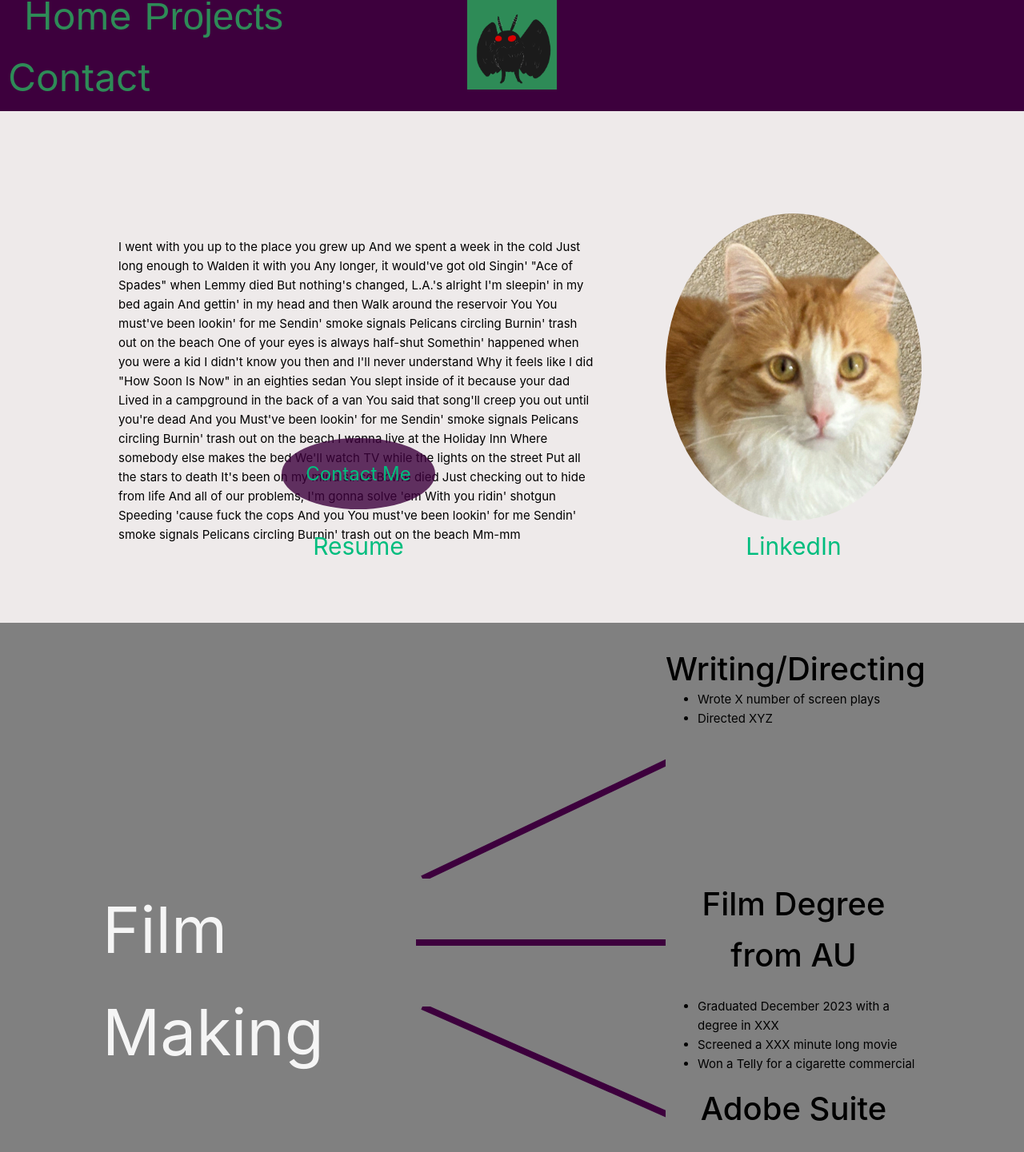
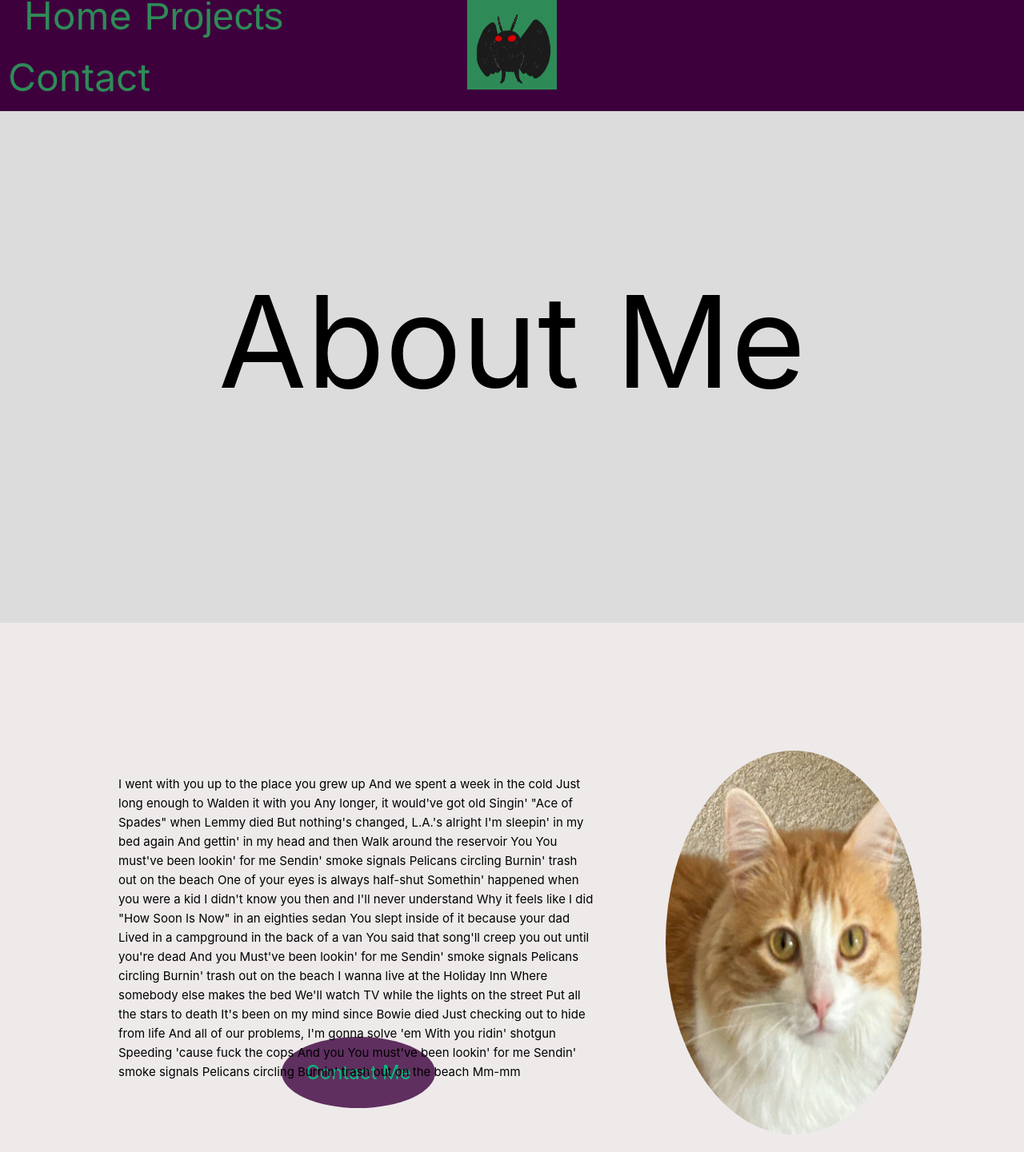
Before and after one commit to lauraantunez024/G-Portfolio, a Vue app: page / in a window 1280 px wide. Shown: the part 21-1462 px from the top of the page at 80% size. Built offline with nearby package versions, Linux system fonts and the light colour scheme.

Commit message:
added animations to home page

```diff
--- a/package.json
+++ b/package.json
@@ -12,6 +12,7 @@
   "dependencies": {
     "anime.css": "^1.0.1",
     "animejs": "^3.2.1",
+    "aos": "^2.3.4",
     "axios": "^1.4.0",
     "body-parser": "^1.20.2",
     "dotenv": "^16.3.1",
--- a/src/components/AboutMe.vue
+++ b/src/components/AboutMe.vue
@@ -1,11 +1,11 @@
 <template>
     <div class="container">
         <div class="content">
-            <span class="headshot-image">
+            <span class="headshot-image" data-aos="fade-left" data-aos-duration="2000" data-aos-delay="500">
                 <img src="../assets/alfred.jpg" alt="Alfred">
             </span>
 
-            <div class="aboutme-content">
+            <div class="aboutme-content" data-aos="fade-right" data-aos-duration="2000" data-aos-delay="1000">
                 <p>
                     I went with you up to the place you grew up
                     And we spent a week in the cold
@@ -53,51 +53,8 @@ Mm-mm
                     and bonus: has the most precious smile. Oh yeah and she's good at like a million things, so :). Plus
                     she's
                     a great cat mom and girlfriend. -->
-                    <!-- It's gonna be me
-                    Ooh, yeah
-                    You might been hurt, babe
-                    That ain't no lie
-                    You've seen them all come and go, oh
-                    I remember you told me
-                    That it made you believe in
-                    No man, no cry
-                    Maybe that's why
-                    Every little thing I do
-                    Never seems enough for you
-                    You don't want to lose it again
-                    But I'm not like them
-                    Baby, when you finally
-                    Get to love somebody
-                    Guess what
-                    It's gonna be me
-                    You've got no choice, babe
-                    But to move on, and you know
-                    There ain't no time to waste
-                    You're just too blind to see
-                    But in the end, ya know it's gonna be me
-                    You can't deny
-                    So just tell me why Every little thing I do
-                    Never seems enough for you
-                    You don't want to lose it again
-                    But I'm not like them
-                    Baby, when you finally
-                    Get to love somebody (somebody)
-                    Guess what (guess what)
-                    It's gonna be me
-                    It's gonna be me
-                    Ooh, yeah yeah
-                    There comes a day
-                    When I'll be the one, you'll see
-                    It's gonna gonna gonna gonna
-                    It's gonna be me
-                    All that I do is not enough for you
-                    I don't want to lose it
-                    But I'm not like that
-                    When finally (finally)
-                    You get to love
-                    Guess what? (guess what?)
-                    It's gonna be me
-                   -->
+
+
 
                 </p>
             </div>
@@ -109,9 +66,9 @@ Mm-mm
             </div>
 
             <h1 id="linkedin">
-                <a  href="https://www.linkedin.com/in/grace-rolfe-40320223b/" target="_blank"> LinkedIn</a>
+                <a href="https://www.linkedin.com/in/grace-rolfe-40320223b/" target="_blank"> LinkedIn</a>
             </h1>
-                <h1  id="resume">
+            <h1 id="resume">
                 <a href="https://www.linkedin.com/in/grace-rolfe-40320223b/" target="_blank"> Resume</a>
             </h1>
 
@@ -131,9 +88,9 @@ export default {
 
 <style scoped>
 .container {
-    display: grid;
+    /* display: grid; */
     height: 100vh;
-    grid-template-rows: repeat(5, 20%);
+    /* grid-template-rows: repeat(5, 20%); */
 }
 
 .headshot-image {
@@ -146,7 +103,7 @@ export default {
 
 .content {
     width: 100vw;
-    height: 80vh;
+    height: 100vh;
     display: grid;
     grid-row-start: 2;
     grid-template-columns: 10% 50% 5% 25% 10%;
@@ -179,8 +136,9 @@ export default {
     border-radius: 50%;
     border: 3px black purple;
     padding: 30px;
-    background-color:rgba(61, 0, 61, 0.8);
+    background-color: rgba(61, 0, 61, 0.8);
 }
+
 
 
 
--- a/src/components/ServicesList.vue
+++ b/src/components/ServicesList.vue
@@ -5,51 +5,56 @@
 
             <!-- Can make a v-if ton change the font size of social media marketing to an h2 tag -->
 
-            <h1 class="animate__animated animate__bounce"> {{ title }} </h1>
+            <h1 data-aos="fade-right" data-aos-easing="ease-in-sine" data-aos-offset="300" data-aos-duration="3000"> {{
+                title }} </h1>
             <!-- <button @click="showLine"> test button </button> -->
 
         </div>
         <div id="top">
-            <svg width='100%' height='100%' viewBox='0 0 100 100' xmlns="http://www.w3.org/2000/svg" xmnls:xlink="http://www.w3.org/1999/xlink">
-               <line class="line" x1="-40" y1="100" x2="170" y2="0" style=" stroke: rgb(61, 0, 61); stroke-width: 5px; fill: none;">
-
-               </line>
-
+            <svg width='100%' height='100%' viewBox='0 0 100 100' xmlns="http://www.w3.org/2000/svg"
+                xmnls:xlink="http://www.w3.org/1999/xlink">
+                <line class="line" x1="-40" y1="100" x2="170" y2="0"
+                    style=" stroke: rgb(61, 0, 61); stroke-width: 5px; fill: none;">
+                </line>
             </svg>
         </div>
         <div id="middle">
-            <svg width='100%' height='100%' viewBox='0 0 100 100' xmlns="http://www.w3.org/2000/svg" xmnls:xlink="http://www.w3.org/1999/xlink">
-               <line class="line" x1="-45" y1="50" x2="200" y2="50" style=" stroke: rgb(61, 0, 61); stroke-width: 5px; fill: none;">
+            <svg width='100%' height='100%' viewBox='0 0 100 100' xmlns="http://www.w3.org/2000/svg"
+                xmnls:xlink="http://www.w3.org/1999/xlink">
+                <line class="line" x1="-45" y1="50" x2="200" y2="50"
+                    style=" stroke: rgb(61, 0, 61); stroke-width: 5px; fill: none;">
 
-               </line>
+                </line>
 
             </svg>
         </div>
         <div id="bottom">
-            <svg width='100%' height='100%' viewBox='0 0 100 100' xmlns="http://www.w3.org/2000/svg" xmnls:xlink="http://www.w3.org/1999/xlink">
-               <line class="line" x1="-40" y1="0" x2="300" y2="150" style=" stroke: rgb(61, 0, 61); stroke-width: 5px; fill: none;">
-               </line>
+            <svg width='100%' height='100%' viewBox='0 0 100 100' xmlns="http://www.w3.org/2000/svg"
+                xmnls:xlink="http://www.w3.org/1999/xlink">
+                <line class="line" x1="-40" y1="0" x2="300" y2="150"
+                    style=" stroke: rgb(61, 0, 61); stroke-width: 5px; fill: none;">
+                </line>
             </svg>
         </div>
 
         <div class="first-bullet">
-            <h2 id="first-title"> {{ firstBullet }}</h2>
+            <h2 id="first-title" data-aos="fade-left" data-aos-duration="2000" data-aos-offset="500" data-aos-delay="500" data-aos-easing="cubic belzier"> {{ firstBullet }}</h2>
             <ul class="first-detail">
-                <li v-for="(detail, index) in firstDetails" :key="index"> {{ detail }}</li>
+                <li v-for="(detail, index) in firstDetails" :key="index" data-aos="fade-down" data-aos-easing="cubic belzier" data-aos-duration="2000" data-aos-delay="1500"> {{ detail }}</li>
             </ul>
 
         </div>
         <div class="second-bullet">
-            <h2 id="second-title"> {{ secondBullet }}</h2>
+            <h2 id="second-title" data-aos="fade-left" data-aos-duration="2000" data-aos-offset="500" data-aos-delay="500" data-aos-easing="cubic belzier"> {{ secondBullet }}</h2>
             <ul class="second-detail">
-                <li v-for="(detail, index) in secondDetails" :key="index"> {{ detail }}</li>
+                <li v-for="(detail, index) in secondDetails" :key="index" data-aos="fade-down" data-aos-easing="cubic belzier" data-aos-duration="2000" data-aos-delay="1500"> {{ detail }} </li>
             </ul>
         </div>
         <div class="third-bullet">
-            <h2 id="third-title"> {{ thirdBullet }}</h2>
+            <h2 id="third-title" data-aos="fade-left" data-aos-duration="2000" data-aos-delay="500" data-aos-easing="cubic belzier"> {{ thirdBullet }}</h2>
         </div>
         <ul class="third-detail">
-            <li v-for="(detail, index) in thirdDetails" :key="index"> {{ detail }}</li>
+            <li v-for="(detail, index) in thirdDetails" :key="index" data-aos="fade-down" data-aos-easing="cubic belzier" data-aos-duration="2000" data-aos-delay="1500"> {{ detail }}</li>
         </ul>
 
 
@@ -93,14 +98,7 @@ export default {
         }
 
     },
-    methods: {
-        createTimeline() {
-            const timeline = this.$anime.timeline({
-                duration: 2000,
-                easing: '   '
-            })
-        }
-    }
+
 
 }
 
@@ -120,7 +118,8 @@ export default {
 
 
 .title {
-    grid-column-start: 2;
+
+    grid-column-start: 1;
     grid-column-end: 3;
     grid-row-start: 3;
     grid-row-end: 4;
@@ -134,9 +133,9 @@ h1 {
 }
 
 .line {
-    animation: top-line 10s linear forwards;
+    animation: top-line 5s linear forwards;
     stroke-dasharray: 500;
-  stroke-dashoffset: 500;
+    stroke-dashoffset: 500;
 
 
 }
@@ -148,7 +147,7 @@ h2 {
 
 }
 
-#top{
+#top {
     grid-column-start: 3;
     grid-column-end: 4;
     grid-row-start: 2;
@@ -179,14 +178,17 @@ h2 {
     display: grid;
     grid-template-rows: 10% 20% 10% 60%;
 }
+
 #first-title {
     grid-row-start: 2;
     margin-top: 10px;
 }
+
 .first-detail {
     grid-row-start: 4;
     margin-top: 20px;
 }
+
 .second-bullet {
     grid-column-start: 4;
     grid-column-end: 5;
@@ -199,6 +201,7 @@ h2 {
 .second-detail {
     margin-top: 20px;
 }
+
 .third-bullet {
     grid-column-start: 4;
     grid-column-end: 5;
@@ -231,8 +234,4 @@ h2 {
     }
 
 
-}
-
-
-
-</style>
+}</style>
--- /dev/null
+++ b/src/components/TransitionSlide.vue
@@ -0,0 +1,41 @@
+<template>
+    <div class="container">
+        <div class="content" data-aos="flip-left" data-aos-easing="ease-out-cubic" data-aos-duration="3000">
+
+            <h1> {{ title }}</h1>
+
+        </div>
+
+    </div>
+</template>
+
+<script>
+    export default {
+        name: 'TransitionSlide',
+        props: ['title']
+    }
+</script>
+
+<style scoped>
+.container {
+    display: grid;
+    height: 100vh;
+    grid-template-rows: repeat(5, 20%);
+    background-color: gainsboro;
+}
+
+h1 {
+    text-align: center;
+    margin: auto;
+    font-size: 10rem;
+}
+.content {
+    width: 100vw;
+    display: grid;
+    grid-row-start: 3;
+
+}
+
+
+
+</style>
--- a/src/main.js
+++ b/src/main.js
@@ -3,7 +3,9 @@ import './assets/main.css'
 import { createApp } from 'vue'
 import { createPinia } from 'pinia'
 
-import AnimeJSPlugin from './plugins/vue-anime'
+import AOS from 'aos'
+import 'aos/dist/aos.css'
+AOS.init();
 
 import App from './App.vue'
 import router from './router'
@@ -12,6 +14,6 @@ const app = createApp(App)
 
 app.use(createPinia())
 app.use(router)
-.use(AnimeJSPlugin)
+.use(AOS)
 
 app.mount('#app')
--- a/src/views/HomeView.vue
+++ b/src/views/HomeView.vue
@@ -1,13 +1,13 @@
 <template>
   <div>
+    <TransitionSlide title="About Me"/>
     <AboutMe />
-    <!-- <ServicesList :title="Services[0].title" :firstBullet="Services[0].descriptionTiles[0].text" :secondBullet="Services[0].descriptionTiles[1].text" :thirdBullet="Services[0].descriptionTiles[2].text" :details="Services[0].descriptionTiles.details"/>
-      <ServicesList :title="Services[0].title" :firstBullet="Services[0].descriptionTiles[0].text" :secondBullet="Services[0].descriptionTiles[1].text" :thirdBullet="Services[0].descriptionTiles[2].text" :details="Services[0].descriptionTiles.details"/>
-
-      <ServicesList :title="Services[1].title" :firstBullet="Services[1].descriptionTiles[0].text" :secondBullet="Services[1].descriptionTiles[1].text" :thirdBullet="Services[1].descriptionTiles[2].text"/>
-      <ServicesList :title="Services[2].title" :firstBullet="Services[2].descriptionTiles[0].text" :secondBullet="Services[2].descriptionTiles[1].text" :thirdBullet="Services[2].descriptionTiles[2].text"/> -->
-          <ServicesList
-          v-for="service in services" :key="service.id" :title="service.title" :firstBullet="service.descriptionTiles[0].text" :secondBullet="service.descriptionTiles[1].text" :thirdBullet="service.descriptionTiles[2].text" :firstDetails="service.descriptionTiles[0].details" :secondDetails="service.descriptionTiles[1].details" :thirdDetails="service.descriptionTiles[2].details"/>
+    <TransitionSlide title="Services List"/>
+    <ServicesList v-for="service in services" :key="service.id" :title="service.title"
+      :firstBullet="service.descriptionTiles[0].text" :secondBullet="service.descriptionTiles[1].text"
+      :thirdBullet="service.descriptionTiles[2].text" :firstDetails="service.descriptionTiles[0].details"
+      :secondDetails="service.descriptionTiles[1].details" :thirdDetails="service.descriptionTiles[2].details" />
+      <TransitionSlide title="Testimonials!"/>
     <MyTestimonials />
 
   </div>
@@ -17,6 +17,8 @@
 import AboutMe from '../components/AboutMe.vue';
 import MyTestimonials from '../components/MyTestimonials.vue';
 import ServicesList from '../components/ServicesList.vue';
+import TransitionSlide from '../components/TransitionSlide.vue';
+
 
 export default {
   data() {
@@ -116,9 +118,12 @@ export default {
   components: {
     AboutMe,
     MyTestimonials,
-    ServicesList
-  }
+    ServicesList,
+    TransitionSlide
+}
 }
 </script>
 
-<style scoped></style>
+<style scoped>
+
+</style>
```
Also changed, not shown: src/components/MyTestimonials.vue (+51 -13 lines), 1 other file (tests, documents, lock files or other folders). Lines whose indentation alone changed are shown as unchanged.
